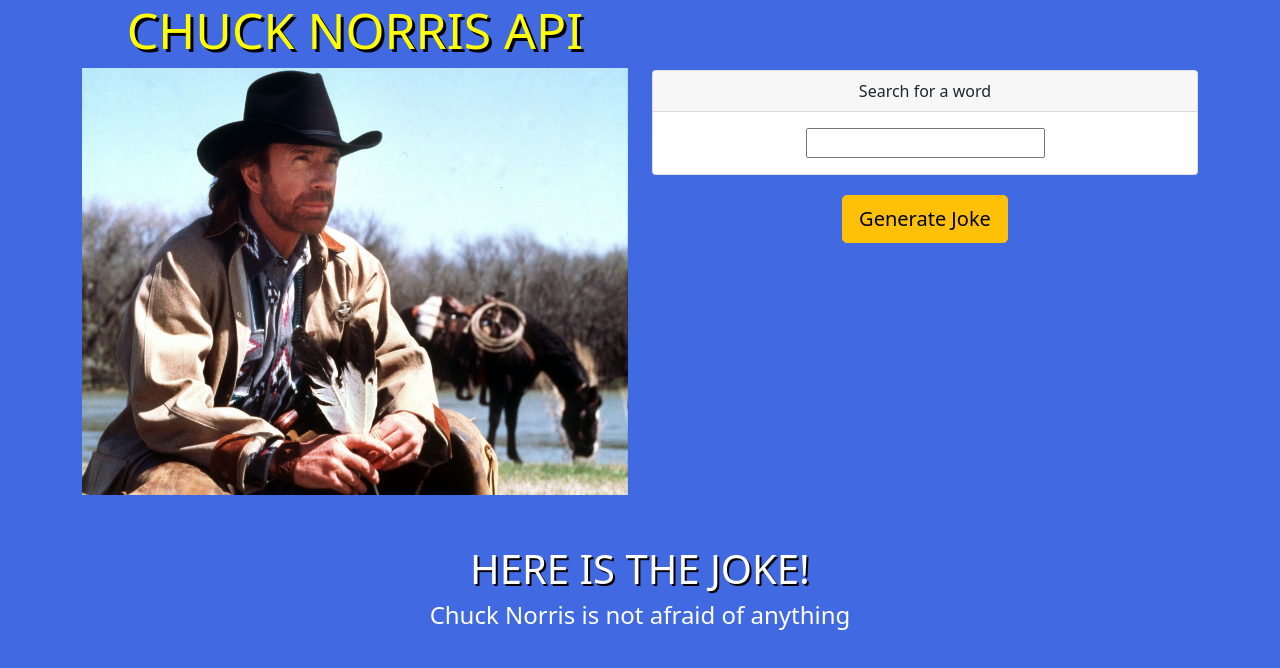
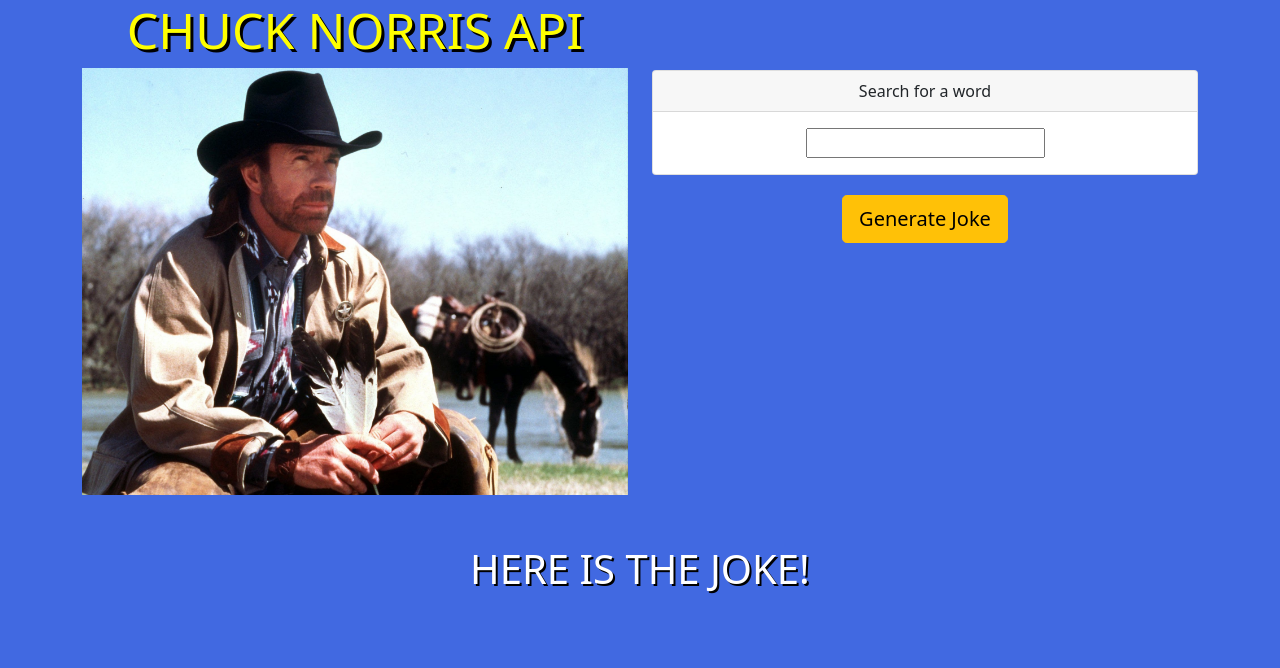
Before and after one commit to springlordpants/chuck-norris-api, a React (Create React App) app: page / in a window 1280 px wide. Shown: the top 668 px of the page. Built offline with nearby package versions, Linux system fonts and the light colour scheme; no server answers.

Commit message:
displaying data on the page

```diff
--- a/src/App.js
+++ b/src/App.js
@@ -41,7 +41,7 @@
       </div>
       <div className="joke">
         <h2>Here is the joke!</h2>
-        <h4>Chuck Norris is not afraid of anything</h4>
+        <h4>{state.joke}</h4>
       </div>
     </div>
   )
```
